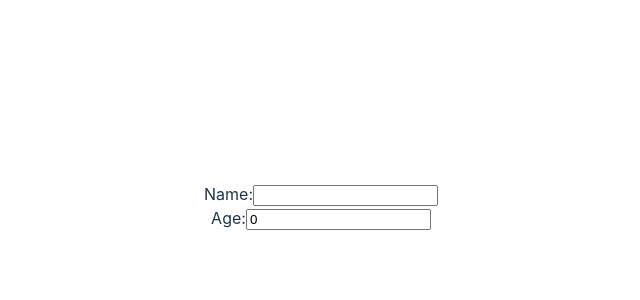
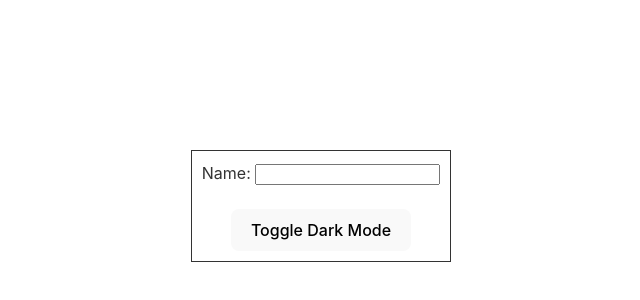
Before and after one commit to suckitfa/react-simpliied-beginner-code, a React (Vite) app: page / in a window 1280 px wide. Shown: the part 194-494 px from the top of the page, without its empty margins (319-959 px from the left). Built offline with nearby package versions, Linux system fonts and the light colour scheme.

Commit message:
feat: useState to toggle

```diff
--- a/src/App.jsx
+++ b/src/App.jsx
@@ -22,6 +22,7 @@ import SimpleTodoList from './components/SimpleTodoList'
 import TestUseRef from './components/TestUseRef'
 import TestUseMemo from './components/TestUseMemo'
 import TestUseCallback from './components/TestUseCallback'
+import SelfHooks from './components/SelfHooks'
 function App() {
   const todos = [
   ]
@@ -58,7 +59,8 @@ function App() {
       {/* <SimpleTodoList></SimpleTodoList> */}
       {/* <TestUseRef></TestUseRef> */}
       {/* <TestUseMemo></TestUseMemo> */}
-      <TestUseCallback></TestUseCallback>
+      {/* <TestUseCallback></TestUseCallback> */}
+      <SelfHooks></SelfHooks>
     </div>
   )
 }
--- /dev/null
+++ b/src/components/SelfHooks/index.jsx
@@ -0,0 +1,27 @@
+import { useState } from "react"
+
+
+function index() {
+    const [isDarkMode, setIsDarkMode] = useState(false)
+    return (
+        <>
+            <div style={
+                {
+                    backgroundColor: isDarkMode ? '#333' : 'white',
+                    color: isDarkMode ? 'white' : '#333',
+                    padding: '10px',
+                    border: '1px solid red',
+                    borderColor: isDarkMode ? 'white' : '#333',
+                }
+            }>
+                <label >
+                    Name: <input type="text" />
+                </label>
+                <br />
+                <br />
+                <button onClick={() => setIsDarkMode(cur => !cur)}>Toggle Dark Mode</button>
+            </div>
+        </>
+    )
+}
+export default index;
```
